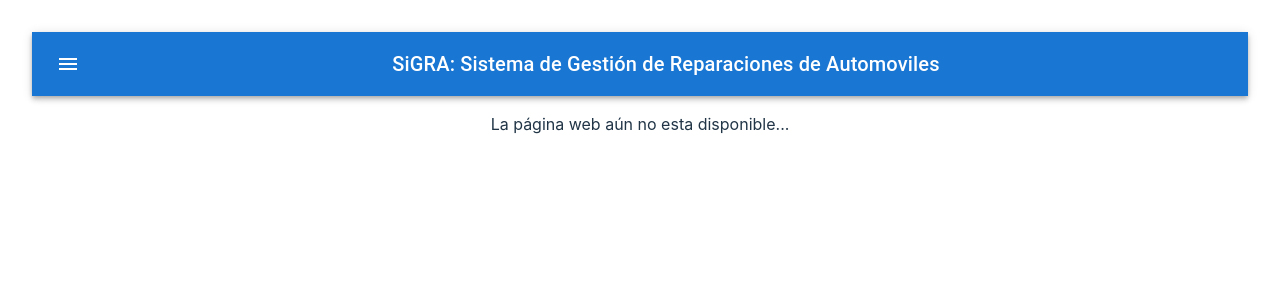
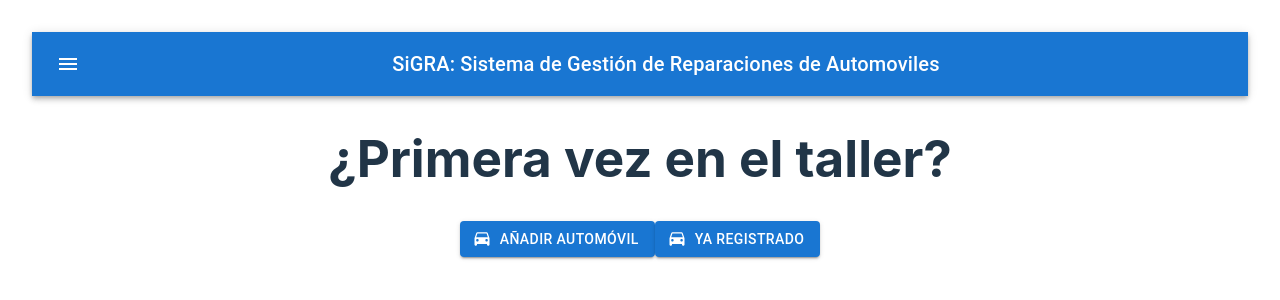
Before and after one commit to Niko085/pep2tingeso, a React (Vite) app in the folder Frontend/: page /ingresoTaller in a window 1280 px wide. Shown: the top 300 px of the page. Built offline with nearby package versions, Linux system fonts and the light colour scheme.

Commit message:
Cambios estéticos en el front

```diff
--- a/Frontend/src/App.jsx
+++ b/Frontend/src/App.jsx
@@ -15,6 +15,7 @@ import ReporteCompararMeses from './components/ReporteCompararMeses';
 import ReparacionSelectionForm from './components/SeleccionarReparacion';
 import BonosList from './components/DescuentoBonosList';
 import AddEditBono from './components/AddEditDescuentoBonos';
+import IngresoTaller from './components/IngresoTaller';
 
 function App() {
   return (
@@ -32,6 +33,7 @@ function App() {
               <Route path="/historialReparaciones/add" element={<AddEditHistorialReparaciones/>} />
               <Route path="/historialReparaciones/edit/:id" element={<AddEditHistorialReparaciones/>} />
 
+              <Route path="/ingresoTaller" element={<IngresoTaller/>} />
 
               <Route path="/ingresarAutomovil/add" element={<IngresarAutomovil/>} />
               <Route path="/ingresarAutomovil/edit/:id" element={<IngresarAutomovil/>} />
--- a/Frontend/src/components/AddEditAutomovil.jsx
+++ b/Frontend/src/components/AddEditAutomovil.jsx
@@ -68,7 +68,7 @@ const AddEditAutomovil = () => {
         .create(automovil)
         .then((response) => {
           console.log("El automovil ha sido añadido.", response.data);
-          navigate("/automovil/list");
+          navigate("/historialreparaciones/add");
         })
         .catch((error) => {
           console.log(
@@ -258,8 +258,8 @@ const AddEditAutomovil = () => {
               onChange={(a) => setCantAsientos(a.target.value)}
             >
               {[...Array(11)].map((_, index) => (
-                <MenuItem key={index + 5} value={index + 5}>
-                  {index + 5}
+                <MenuItem key={index + 2} value={index + 2}>
+                  {index + 2}
                 </MenuItem>
               ))}
             </TextField>
--- a/Frontend/src/components/AddEditHistorialReparaciones.jsx
+++ b/Frontend/src/components/AddEditHistorialReparaciones.jsx
@@ -67,7 +67,7 @@ const AddEditHistorialReparaciones = () => {
       historialReparacionesService
         .get(id)
         .then((historialReparaciones) => {
-          setFechaIngresoTaller(historialReparaciones.data.patente);
+          setPatente(historialReparaciones.data.patente);
           setFechaIngresoTaller(historialReparaciones.data.fechaIngresoTaller);
           setHoraIngresoTaller(historialReparaciones.data.horaIngresoTaller);
           setFechaSalidaTaller(historialReparaciones.data.fechaSalidaTaller);
@@ -111,6 +111,9 @@ const AddEditHistorialReparaciones = () => {
             variant="standard"
             onChange={(e) => setPatente(e.target.value)}
             helperText="Ej: CFTF45"
+            InputProps={{
+              readOnly: !!id,
+            }}
             InputLabelProps={{
               style: { position: 'absolute', top: 0, left: 230 }
             }}
@@ -125,6 +128,9 @@ const AddEditHistorialReparaciones = () => {
             value={fechaIngresoTaller}
             variant="standard"
             onChange={(e) => setFechaIngresoTaller(e.target.value)}
+            InputProps={{
+              readOnly: !!id,
+            }}
             InputLabelProps={{
               style: { position: 'absolute', top: 0, left: 170 }
             }}
@@ -139,12 +145,17 @@ const AddEditHistorialReparaciones = () => {
             value={horaIngresoTaller}
             variant="standard"
             onChange={(e) => setHoraIngresoTaller(e.target.value)}
+            InputProps={{
+              readOnly: !!id,
+            }}
             InputLabelProps={{
               style: { position: 'absolute', top: 0, left: 175 }
             }}
             />
         </FormControl>
 
+        {id && (
+          <>
             <FormControl fullWidth>
               <TextField
                 id="fechaSalidaTaller"
@@ -200,6 +211,8 @@ const AddEditHistorialReparaciones = () => {
                 }}
               />
             </FormControl>
+          </>
+        )}
 
         <FormControl>
           <br />
--- a/Frontend/src/components/HistorialReparacionesList.jsx
+++ b/Frontend/src/components/HistorialReparacionesList.jsx
@@ -89,7 +89,7 @@ const HistorialReparacionesList = () => {
     setHistorialReparaciones(updatedHistorialReparaciones);
 
     // Envía una solicitud PUT al servidor para actualizar el estado de pago
-    axios.put(`http://localhost:8090/api/historialreparaciones/pagar/${id}`, { pagado: true })
+    axios.put(`http://127.0.0.1:62823/historialreparaciones/pagar/${id}`, { pagado: true })
       .then(response => {
         console.log("Estado de pago actualizado en el servidor:", response.data);
       })
--- /dev/null
+++ b/Frontend/src/components/IngresoTaller.jsx
@@ -0,0 +1,41 @@
+import React from 'react';
+import { Link } from 'react-router-dom';
+import Button from '@mui/material/Button';
+import DriveEtaIcon from '@mui/icons-material/DriveEta';
+
+const IngresoTaller = () => {
+
+    return (
+        <div className="container">
+            <h1>¿Primera vez en el taller?</h1>
+            <Link
+                to="/automovil/add"
+                style={{ textDecoration: "none", marginTop: "1rem" }}
+            >
+                <Button
+                    variant="contained"
+                    color="primary"
+                    startIcon={<DriveEtaIcon />}
+                >
+                    Añadir Automóvil
+                </Button>
+            </Link>
+
+
+            <Link
+                to="/automovil/add"
+                style={{ textDecoration: "none", marginTop: "1rem" }}
+            >
+                <Button
+                    variant="contained"
+                    color="primary"
+                    startIcon={<DriveEtaIcon />}
+                >
+                    Ya registrado
+                </Button>
+            </Link>
+        </div>
+    );
+};
+
+export default IngresoTaller;
--- a/Frontend/src/components/ReporteCompararMeses.jsx
+++ b/Frontend/src/components/ReporteCompararMeses.jsx
@@ -37,7 +37,7 @@ function ReporteCompararMeses() {
 
     const obtenerReporteCompararMeses = async (mes, ano) => {
         try {
-            const response = await axios.get(`http://127.0.0.1:59897/reportes/reporte/compararMeses/${mes}/${ano}`);
+            const response = await axios.get(`http://127.0.0.1:62823/reportes/reporte/compararMeses/${mes}/${ano}`);
             setReporte(response.data);
         } catch (error) {
             console.error('Error al obtener los datos:', error);
--- a/Frontend/src/components/ReporteReparacionesVsTipoAutos.jsx
+++ b/Frontend/src/components/ReporteReparacionesVsTipoAutos.jsx
@@ -33,7 +33,7 @@ function ReporteReparacionesVsTiposAutos() {
 
     const obtenerReporteReparacionesVsTiposAutos = async (mes, ano) => {
         try {
-            const response = await axios.get(`http://127.0.0.1:59897/reportes/reporte/reparaciones-vs-tipo-autos/${mes}/${ano}`);
+            const response = await axios.get(`http://127.0.0.1:62823/reportes/reporte/reparaciones-vs-tipo-autos/${mes}/${ano}`);
             setReporte(response.data);
         } catch (error) {
             console.error('Error al obtener los datos:', error);
--- a/Frontend/src/components/Sidemenu.jsx
+++ b/Frontend/src/components/Sidemenu.jsx
@@ -39,7 +39,7 @@ export default function Sidemenu({ open, toggleDrawer }) {
 
         <Divider />
 
-        <ListItemButton onClick={() => navigate("/ingresar")}>
+        <ListItemButton onClick={() => navigate("/ingresoTaller")}>
           <ListItemIcon>
           <DirectionsCarIcon />
           </ListItemIcon>
```
Also changed, not shown: 1 other file (tests, documents, lock files or other folders). Lines whose indentation alone changed are shown as unchanged.
